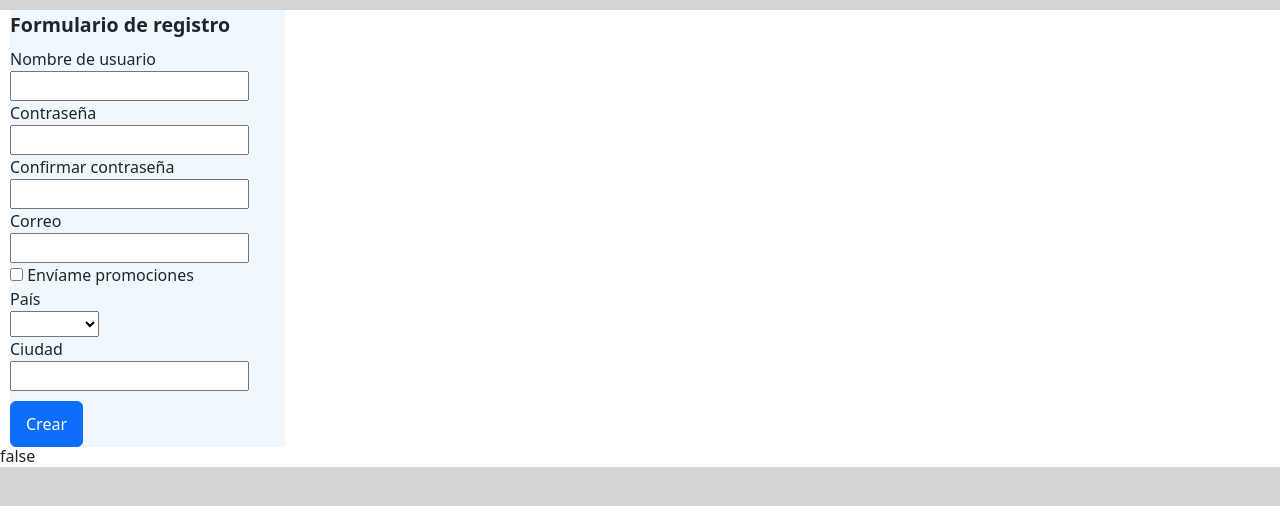
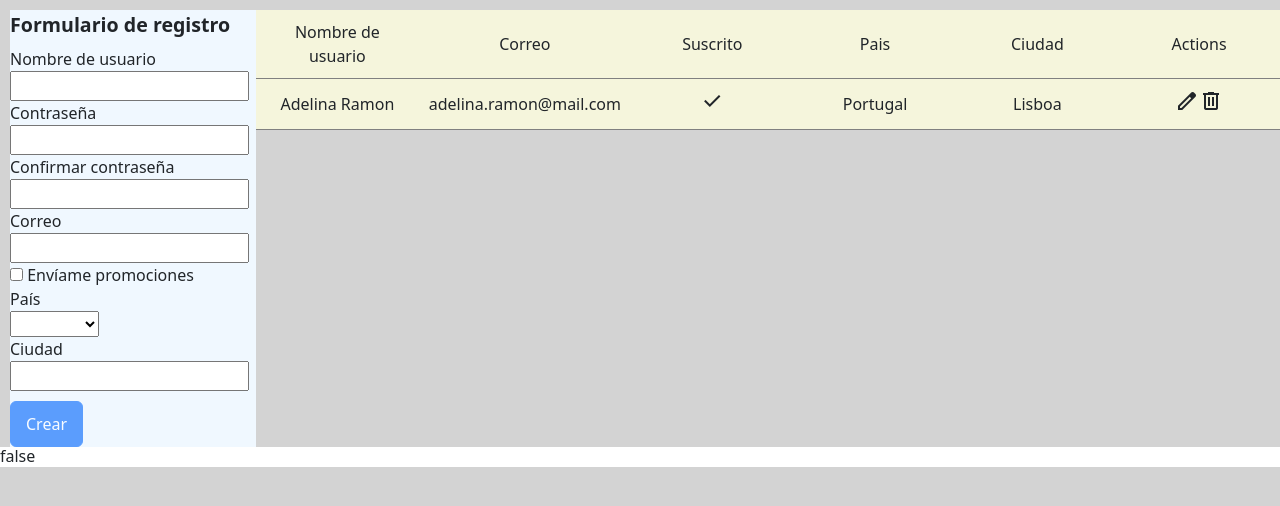
Before and after one commit to danieladbsnt/crud, an Angular app in the folder crud/: page / in a window 1280 px wide. Shown: the top 506 px of the page. Built offline with nearby package versions, Linux system fonts and the light colour scheme.

Commit message:
changed styles in form component, added table in form component and added validators and save function

```diff
--- a/crud/src/app/form/form.component.css
+++ b/crud/src/app/form/form.component.css
@@ -1,6 +1,6 @@
 .form {
     background-color: aliceblue;
-    width: 275px;
+    /* width: 275px; */
     margin-left: 10px;
     margin-top: 10px;
 }
@@ -22,3 +22,9 @@ label{
     margin-top: 10px;
     padding: 10px 15px ;
 }
+
+.root {
+    background-color: lightgrey;
+    display: grid;
+    grid-template-columns: 20% 80%;
+}
--- a/crud/src/app/form/form.component.html
+++ b/crud/src/app/form/form.component.html
@@ -1,3 +1,4 @@
+<div class="root">
 <form (ngSubmit)="save()" [formGroup]="registerForm" class="form">
     <legend class="legend">Formulario de registro</legend>
 
@@ -39,9 +40,10 @@
 
 
     <div>
-        <button type="submit" class="btn btn-primary">Crear</button>
+        <button [disabled]="registerForm.invalid" type="submit" class="btn btn-primary">Crear</button>
     </div>
 </form>
-
+<app-table></app-table>
+</div>
 
 <h6>{{registerForm.valid}}</h6>
--- a/crud/src/app/form/form.component.ts
+++ b/crud/src/app/form/form.component.ts
@@ -10,12 +10,11 @@ import { User } from '../interfaces/user';
 export class FormComponent implements OnInit {
 
 //todo:
-//1- coger valor del form
-//2- añadir el valor del form al users array
-//3- pintar cada user en la pantalla
+//2- añadir el valor del form al users array con .push p.ej
+//3- pintar cada user en la pantalla (HACIENDO EL PASO 2)
 //4- añadir funcionalidad edit & delete
 countries: string[] = ['España', 'Rumanía', 'Austria']
-private users: User[] = [];
+formValues: string[] = [];
 
 //function validator pass
 mustmatch(pass: string, matchPass: string) {
@@ -36,7 +35,7 @@ registerForm: FormGroup = this.formBuilder.group({
       password: ['', Validators.required],
       confirmPass: ['', Validators.required],
       email: ['', [Validators.required, Validators.email]],
-      suscribed: [true],
+      subscribed: [false],
       country: ['', Validators.required],
       city: ['', Validators.required]
 },
@@ -44,7 +43,7 @@ registerForm: FormGroup = this.formBuilder.group({
   validator: this.mustmatch('password', 'confirmPass')
 });
 
-  constructor(private formBuilder: FormBuilder) { }
+  constructor(private formBuilder: FormBuilder) {}
 
   ngOnInit(): void {
   }
@@ -53,12 +52,17 @@ invalidInput(campo: string) {
   return this.registerForm.controls[campo].errors && this.registerForm.controls[campo].touched;
 };
 
+
 save() {
   if (this.registerForm.invalid) {
     this.registerForm.markAllAsTouched();
   }
+//coger valor del form
+ this.formValues = this.registerForm.value;
 
-  console.log(this.registerForm.value);
+//resetear valor del form
+  this.registerForm.reset();
 };
 
+
 }
```
